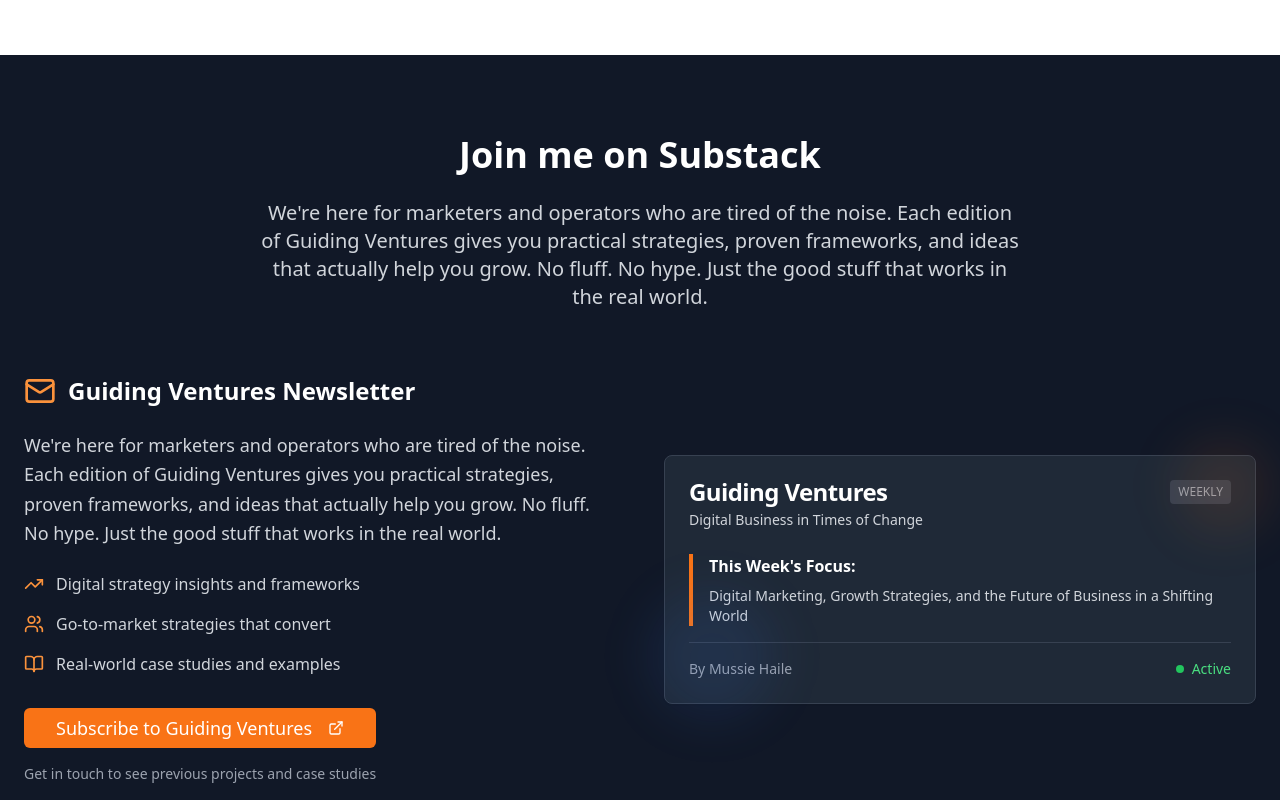
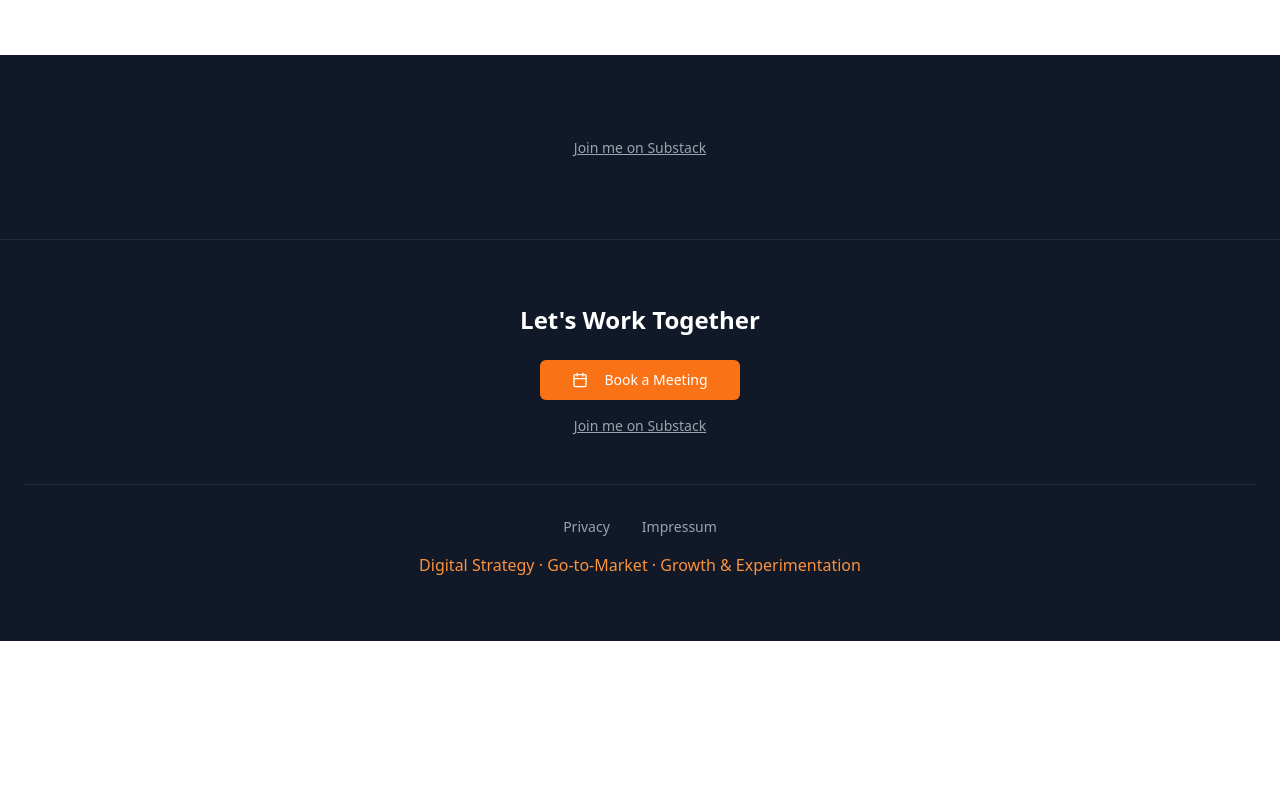
Before and after one commit to muzzyhaile/consultingmh, a React (Vite) app: page / in a window 1280 px wide. Shown: the part 6880-7680 px from the top of the page. After the commit the page ends 7521 px from the top, so only its background shows below. Built offline with nearby package versions, Linux system fonts and the light colour scheme.

Commit message:
Refactor Newsletter component to simplify layout and focus on Substack subscription. Remove previous content and enhance button functionality for improved user engagement.

```diff
--- a/src/components/Newsletter.tsx
+++ b/src/components/Newsletter.tsx
@@ -1,99 +1,16 @@
 import { Button } from "@/components/ui/button";
-import { Card, CardContent, CardDescription, CardHeader, CardTitle } from "@/components/ui/card";
-import { Mail, ExternalLink, TrendingUp, Users, BookOpen } from "lucide-react";
 
 const Newsletter = () => {
   return (
     <section className="py-20 bg-gray-900">
       <div className="max-w-7xl mx-auto px-6">
-        <div className="text-center mb-16">
-          <h2 className="text-4xl font-bold text-white mb-6">
+        <div className="text-center">
+          <button
+            className="text-gray-400 hover:text-gray-300 transition-colors text-sm underline"
+            onClick={() => window.open('https://guidingventures.substack.com/', '_blank')}
+          >
             Join me on Substack
-          </h2>
-          <p className="text-xl text-gray-300 max-w-3xl mx-auto">
-            We're here for marketers and operators who are tired of the noise. Each edition of Guiding Ventures gives you practical strategies, proven frameworks, and ideas that actually help you grow. No fluff. No hype. Just the good stuff that works in the real world.
-          </p>
-        </div>
-
-        <div className="grid md:grid-cols-2 gap-12 items-center">
-          {/* Left: Newsletter Description */}
-          <div>
-            <div className="flex items-center gap-3 mb-6">
-              <Mail className="w-8 h-8 text-orange-400" />
-              <h3 className="text-2xl font-bold text-white">Guiding Ventures Newsletter</h3>
-            </div>
-
-            <p className="text-lg text-gray-300 mb-6 leading-relaxed">
-              We're here for marketers and operators who are tired of the noise. Each edition of Guiding Ventures gives you practical strategies, proven frameworks, and ideas that actually help you grow. No fluff. No hype. Just the good stuff that works in the real world.
-            </p>
-
-            <div className="space-y-4 mb-8">
-              <div className="flex items-center gap-3">
-                <TrendingUp className="w-5 h-5 text-orange-400" />
-                <span className="text-gray-300">Digital strategy insights and frameworks</span>
-              </div>
-              <div className="flex items-center gap-3">
-                <Users className="w-5 h-5 text-orange-400" />
-                <span className="text-gray-300">Go-to-market strategies that convert</span>
-              </div>
-              <div className="flex items-center gap-3">
-                <BookOpen className="w-5 h-5 text-orange-400" />
-                <span className="text-gray-300">Real-world case studies and examples</span>
-              </div>
-            </div>
-
-            <div className="flex flex-col items-start gap-4">
-              <Button
-                className="bg-orange-500 hover:bg-orange-600 text-white px-8 py-3 text-lg"
-                onClick={() => window.open('https://guidingventures.substack.com/', '_blank')}
-              >
-                Subscribe to Guiding Ventures
-                <ExternalLink className="w-4 h-4 ml-2" />
-              </Button>
-              <p className="text-gray-400 text-sm">
-                Get in touch to see previous projects and case studies
-              </p>
-            </div>
-          </div>
-
-          {/* Right: Newsletter Preview Card */}
-          <div className="relative">
-            <Card className="bg-gray-800 border-gray-700">
-              <CardHeader>
-                <div className="flex items-center justify-between">
-                  <CardTitle className="text-white">Guiding Ventures</CardTitle>
-                  <div className="text-xs text-gray-400 bg-gray-700 px-2 py-1 rounded">
-                    WEEKLY
-                  </div>
-                </div>
-                <CardDescription className="text-gray-300">
-                  Digital Business in Times of Change
-                </CardDescription>
-              </CardHeader>
-              <CardContent>
-                <div className="space-y-4">
-                  <div className="border-l-4 border-orange-500 pl-4">
-                    <h4 className="text-white font-semibold mb-2">This Week's Focus:</h4>
-                    <p className="text-gray-300 text-sm">
-                      Digital Marketing, Growth Strategies, and the Future of Business in a Shifting World
-                    </p>
-                  </div>
-
-                  <div className="flex items-center justify-between pt-4 border-t border-gray-700">
-                    <span className="text-gray-400 text-sm">By Mussie Haile</span>
-                    <div className="flex items-center gap-2">
-                      <div className="w-2 h-2 bg-green-500 rounded-full"></div>
-                      <span className="text-green-400 text-sm">Active</span>
-                    </div>
-                  </div>
-                </div>
-              </CardContent>
-            </Card>
-
-            {/* Decorative elements */}
-            <div className="absolute -top-4 -right-4 w-24 h-24 bg-orange-500/10 rounded-full blur-xl"></div>
-            <div className="absolute -bottom-4 -left-4 w-32 h-32 bg-blue-500/10 rounded-full blur-xl"></div>
-          </div>
+          </button>
         </div>
       </div>
     </section>
```
